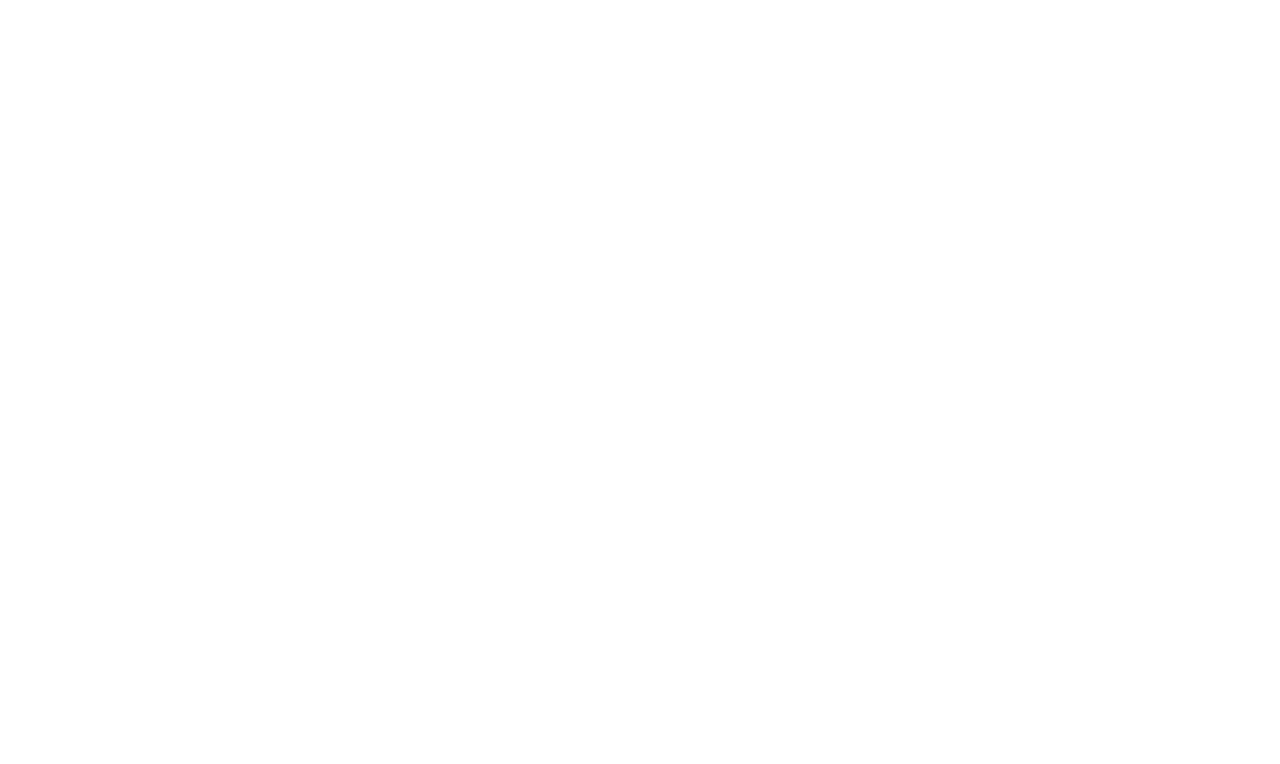
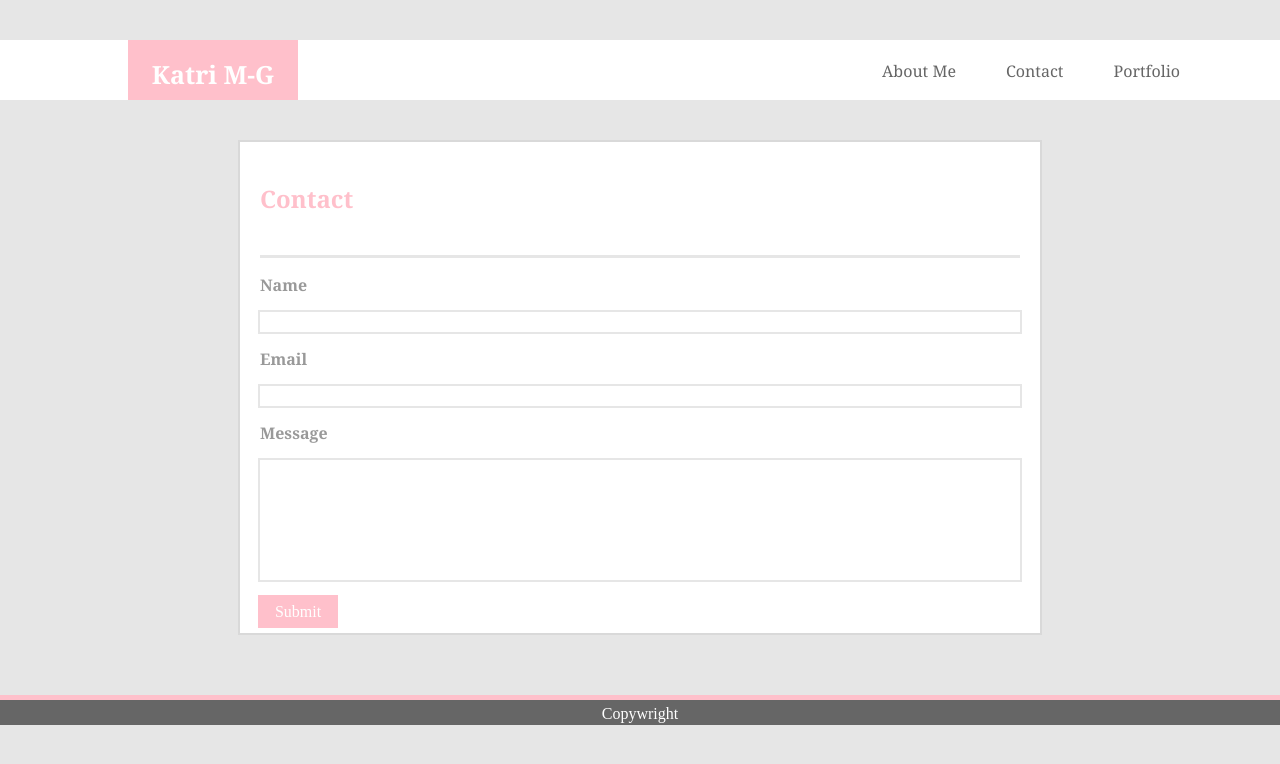
Before and after one commit to katrimg/basic-portfolio, a plain HTML site: page contact.html in a window 1280 px wide. Drawn offline with Linux system fonts and the light colour scheme.

Commit message:
commit this

```diff
--- a/assets/css/style.css
+++ b/assets/css/style.css
@@ -1,6 +1,7 @@
 
 body{
     background-color:#e6e6e6;
+    margin: 0px;
 }
 
 header{
@@ -10,27 +11,38 @@
 }
 
 h1{
-    font-family: 'Georgia', Times, Times New Roman, serif;
+    font-family: 'Georgia', Times, 'Times New Roman', serif;
     font-size: 25px;
     color:white;
     text-align:center;
-    padding:15px;
 }
 
 h2{
+    font-family: 'Georgia', Times, 'Times New Roman', serif;
     color:pink;
     padding:20px;
+}
+p{
+    color:#666;
+    font-family: 'Georgia', Times, 'Times New Roman', serif;
 }
 
 #name{
     background-color:pink;
     width:170px;
     height:60px;
-    margin-left:70px;
+    margin-left:10%;
+    float:left;
 }
 .nav-item{
-    float:left;
-    padding-left:200px;
+    float:right;
+    position:relative;
+    padding-left:50px;
+}
+
+nav{
+    padding-right:100px;
+    padding-top:20px;
 }
 
 #bio-image{
@@ -49,7 +61,7 @@
 
 a:link{
     font-family: 'Georgia', Times, Times New Roman, serif;
-    color:#333;
+    color:#666;
     text-decoration: none;
 }
 
@@ -67,11 +79,30 @@
     background-color: white;
     width:800px;
     margin:auto;
+    margin-top:40px;
+    border-style: solid;
+    border-width:2px;
+    border-color: #d9d9d9;
+    margin-bottom:60px;
 }
 
-footer{
-    background-color:grey;
+#above-footer{
+    background-color: pink;
+    height: 5px;
+    position: fixed;
+    right: 0;
+    left: 0;
 }
+
+#footer{
+    background-color: #666;
+    height:20px;
+    text-align:center;
+    padding-top:10px;
+    color:white;
+   width:100%;
+}
+
 
 #line{
     background-color:#e6e6e6;
@@ -79,3 +110,83 @@
     width:760px;
     margin:auto;
 }
+
+
+/* Contact CSS here */
+
+#namebox{
+    outline-width:2px;
+    outline-color:#e6e6e6;
+    outline-style:solid;
+    height:20px;
+    margin-left:20px;
+    margin-right: 20px;
+}
+
+#emailbox{
+    outline-width:2px;
+    outline-color:#e6e6e6;
+    outline-style:solid;
+    height:20px;
+    margin-left:20px;
+    margin-right: 20px;
+}
+
+#messagebox{
+    outline-width:2px;
+    outline-color:#e6e6e6;
+    outline-style:solid;
+    height:120px;
+    margin-left:20px;
+    margin-right: 20px;
+    margin-bottom: 10px;
+}
+
+h3{
+    color: #999999;
+    margin-left:20px;
+    font-family: 'Georgia', Times, Times New Roman, serif;
+    font-size: 16px;
+}
+
+
+
+#submit{
+    height:25px;
+    background-color:pink;
+    width:80px;
+    margin-left:13px;
+    color:white;
+    text-align:center;
+    padding-top:8px;
+    border-style: solid;
+    border-color:white;
+    border-width:5px;
+}
+
+h5{
+    color:white;
+    text-align: center;
+    font-size:10px;
+}
+
+
+/* portfolio CSS here */
+
+#image1, #image2, #image3, #image4, #image5{
+    padding:20px;
+    position: relative;
+    text-align: center;
+    color: white;
+}
+
+.project1, .project2, .project3, .project4, .project5 {
+    position: absolute;
+    top: 50%;
+    left: 50%;
+    transform: translate(-50%, 30%);
+    background-color:pink;
+    height:40px;
+    width: 225px;
+    padding-top:15px;
+}
--- a/contact.html
+++ b/contact.html
@@ -0,0 +1,45 @@
+<!DOCTYPE html>
+<html lang="en-us">
+<head>
+
+    <title> Katri M-G</title>
+    <link rel="stylesheet" type="text/css" href="assets/css/style.css">
+</head>
+<body>
+
+<header>
+        <div id="name"> <a href="index.html"> <h1>Katri M-G</h1></a></div>
+        <nav>
+                <div class="nav-item"><a href="portfolio.html">Portfolio</a></div>
+                <div class="nav-item"><a href="contact.html">Contact</a></div>
+                <div class="nav-item"><a href="index.html">About Me</a></div>
+        </nav>
+</header>
+
+<div class="container">
+
+    <h2> Contact </h2>
+
+    <div id="line"> </div>
+
+    <h3> Name </h3>
+        <div id="namebox"> </div>
+
+    <h3> Email </h3>
+        <div id="emailbox"> </div>
+
+    <h3> Message </h3>
+        <div id="messagebox"> </div>
+
+    <div id="submit"> Submit </div>
+
+
+
+</div>
+
+<div id="above-footer"> </div>
+
+<div id="footer">Copywright</div>
+
+</body>
+</html>
```
Also changed, not shown: index.html (+10 -7 lines), portfolio.html (+63 -0 lines), assets/images/light-grey.png (added), 4 other files.
